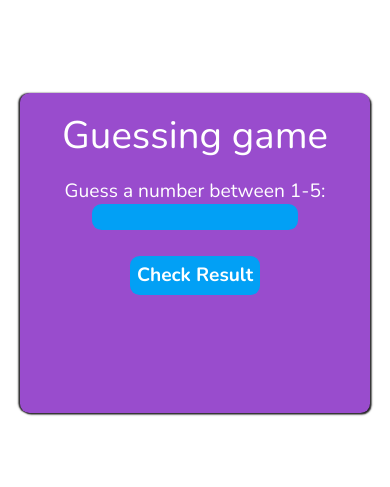
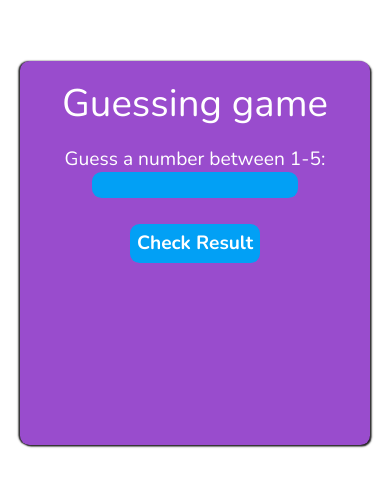
Before and after one commit to AI-Ashik/guessing-game, a plain HTML site: page index.html in a window 390 px wide. Shown: the part 169-656 px from the top of the page. Drawn offline with nearby package versions, Linux system fonts and the light colour scheme.

Commit message:
fixed alignment issues

```diff
--- a/style.css
+++ b/style.css
@@ -23,7 +23,7 @@
 
 .card {
   width: 32rem;
-  height: 20rem;
+  height: 21rem;
   background-color: rgb(153, 76, 205);
   border-radius: 0.6rem;
   padding: 1rem;
@@ -116,6 +116,9 @@ p {
   #guessingNumber {
     width: 65%;
   }
+  .card {
+    height: 24rem;
+  }
 }
 
 @media screen and (max-width: 768px) {
@@ -131,4 +134,7 @@ p {
   #guessingNumber {
     width: 65%;
   }
+  .card {
+    height: 24rem;
+  }
 }
```
